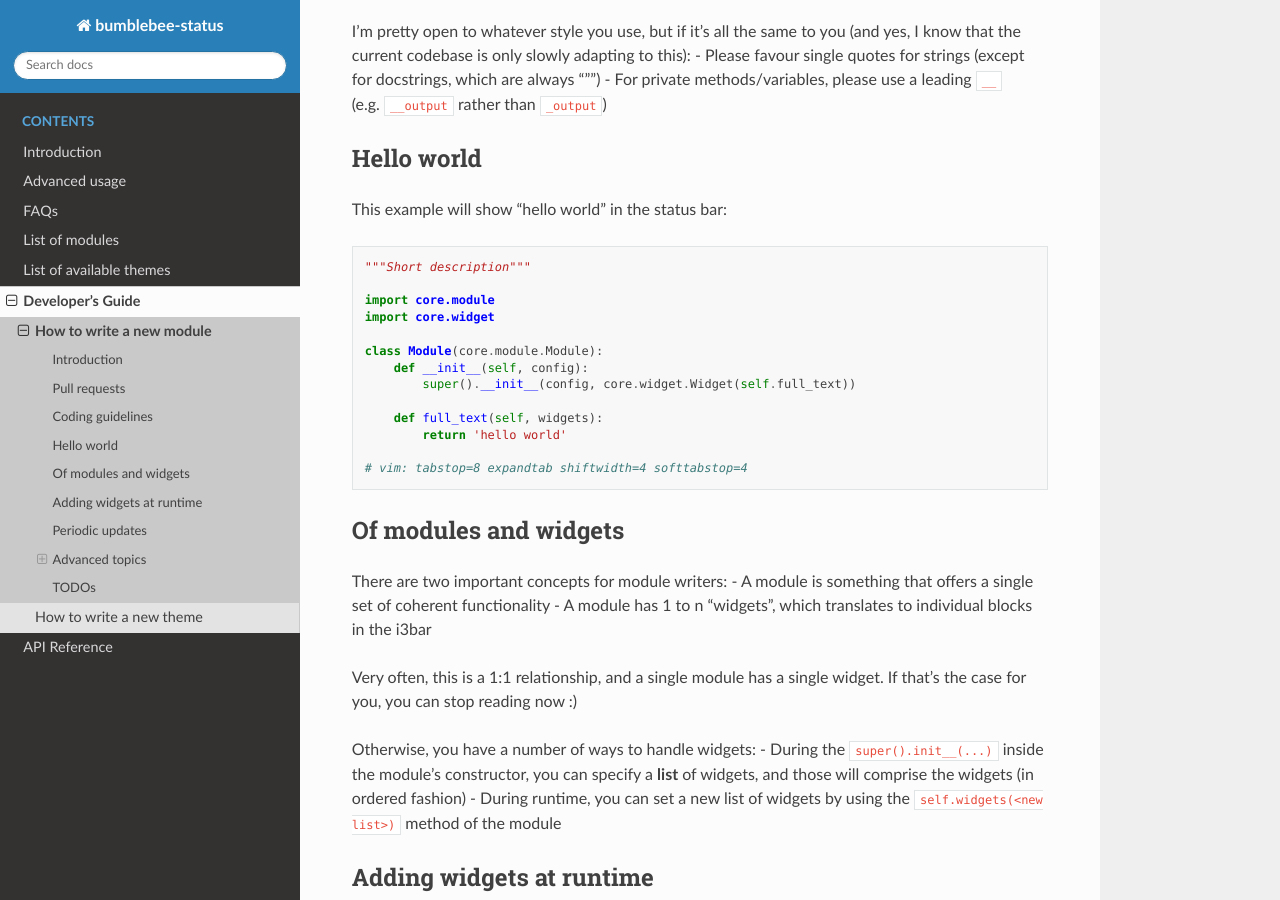
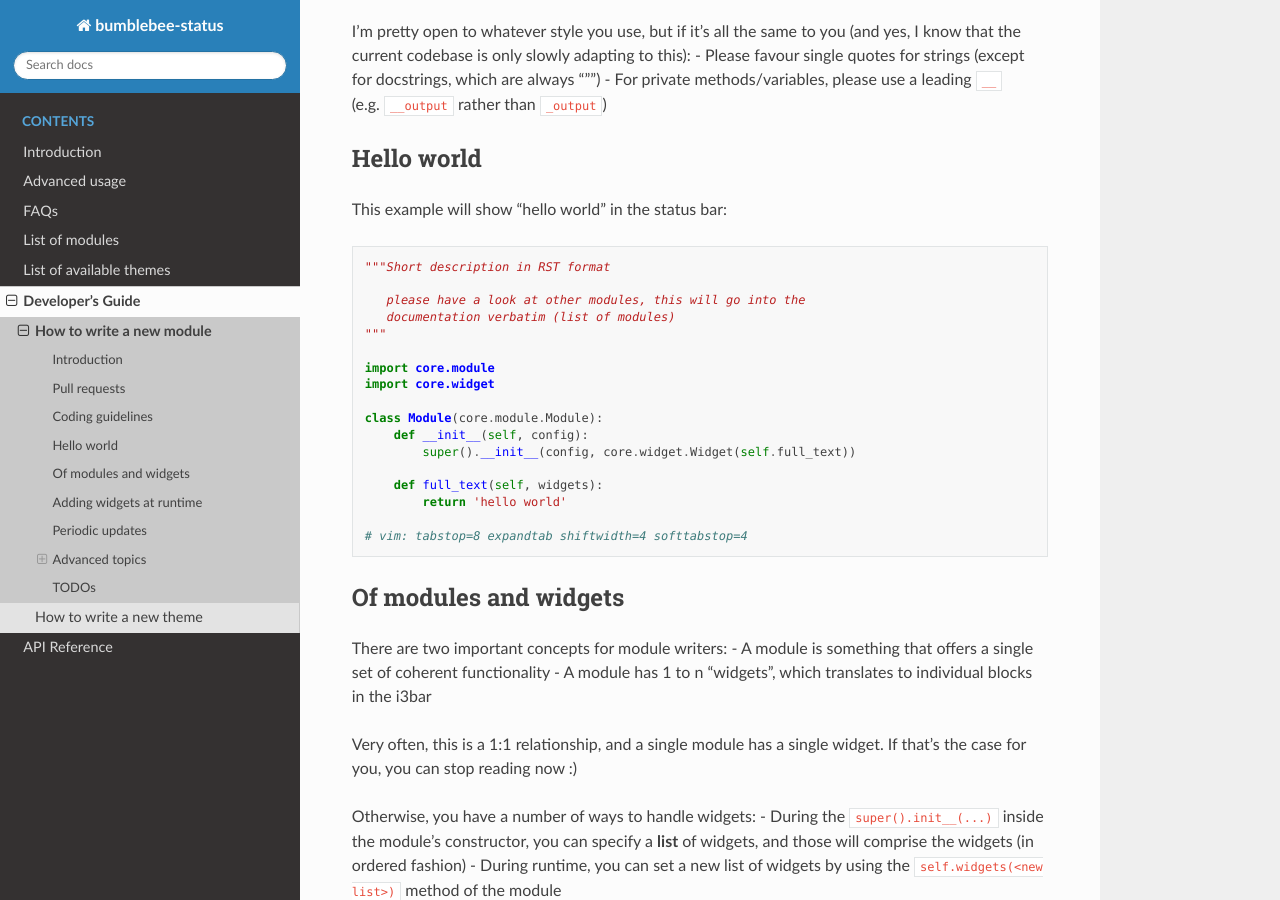
Before and after one commit to tobi-wan-kenobi/bumblebee-status, a Sphinx documentation site: the page built from docs/development/module.rst, in a window 1280 px wide and 900 px high, scrolled down 651 px. Built offline with Sphinx 7.4.7 and the Read the Docs theme 2.0.0, drawn with Linux system fonts in a browser that asks for light colours.

Commit message:
[doc] add note about module RST documentation

```diff
--- a/docs/development/module.rst
+++ b/docs/development/module.rst
@@ -40,7 +40,11 @@ This example will show “hello world” in the status bar:
 
 .. code:: python
 
-   """Short description"""
+   """Short description in RST format
+
+      please have a look at other modules, this will go into the
+      documentation verbatim (list of modules)
+   """
 
    import core.module
    import core.widget
```
